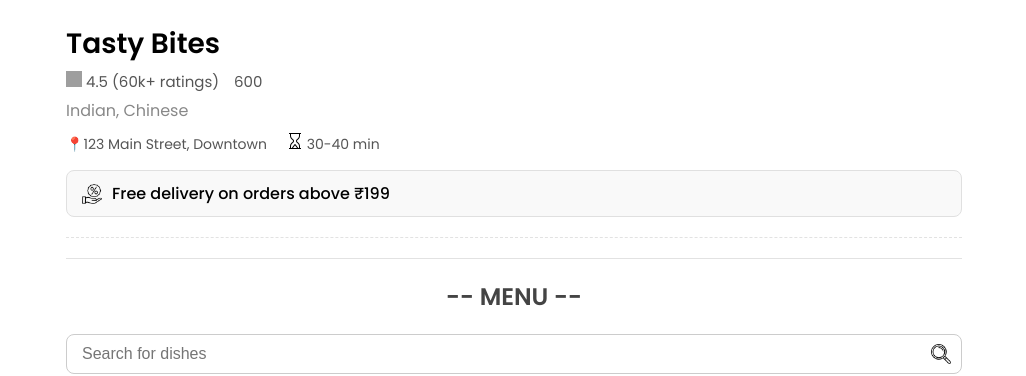
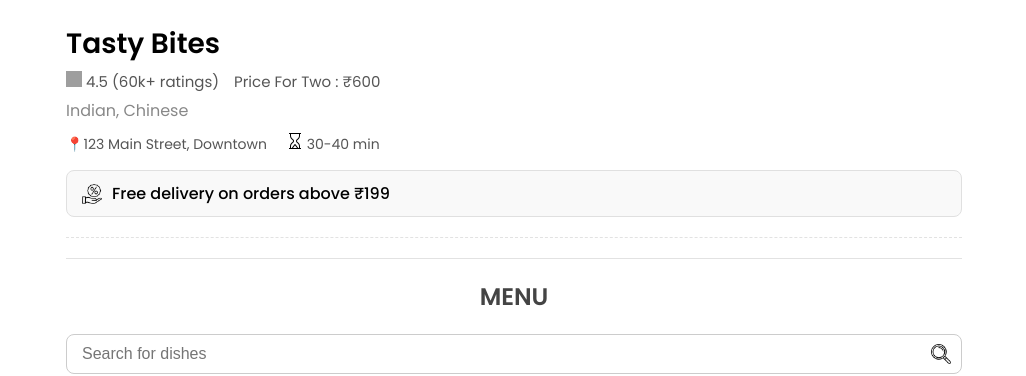
Before and after one commit to kireeti-ai/Snap-dish, a React (Vite) app in the folder Food/: page /restaurant/1 in a window 1280 px wide. Shown: the part 216-592 px from the top of the page, without its empty margins (126-1152 px from the left). Built offline with nearby package versions, Linux system fonts and the light colour scheme; grey boxes are pictures that could not be loaded.

Commit message:
all done

```diff
--- a/Food/src/App.jsx
+++ b/Food/src/App.jsx
@@ -1,5 +1,5 @@
 
-import React, { useState, useContext } from 'react'; // 1. Import useContext
+import React, { useState, useContext } from 'react';
 import Navbar from './components/navbar/navbar.jsx';
 import { Route, Routes } from 'react-router-dom';
 import Home from './pages/home/Home';
--- a/Food/src/components/RestaurantDisplay/RestaurantDisplay.jsx
+++ b/Food/src/components/RestaurantDisplay/RestaurantDisplay.jsx
@@ -1,9 +1,7 @@
-
 import React, { useContext } from 'react'
-
 import './RestaurantDisplay.css'
 import {RestaurantContext} from  '../../Context/RestaurantContext.jsx'
-import RestaurantItem from '../RestaurantItem/RestaurantItem';
+import RestaurantItem from '../RestaurantItem/RestaurantItem'
 
 const RestaurantDisplay = () => {
     const {restaurant_list} = useContext(RestaurantContext);
--- a/Food/src/pages/RestaurantDetail/RestaurantDetail.jsx
+++ b/Food/src/pages/RestaurantDetail/RestaurantDetail.jsx
@@ -31,7 +31,7 @@ const RestaurantDetail = () => {
     }, [id, restaurant_list]);
 
     if (!restaurant) {
-        return <div className="loading-state"><img src={assets.loading} alt="Loading"/>Loading restaurant details...</div>;
+        return <div className="loading-state"><img src={assets.loading} alt="Loading"/>Loading restaurant details... </div>;
     }
 
     return (
@@ -42,7 +42,7 @@ const RestaurantDetail = () => {
                     <p className="rating-info">
                         <img src={assets.star} alt="star" className="icon" /> {restaurant.rating} ({restaurant.people}k+ ratings)
                     </p>
-                    <p className="price-for-two">{restaurant.price_for_two}</p>
+                    <p className="price-for-two">Price For Two :  ₹{restaurant.price_for_two}</p>
                 </div>
                 <p className="cuisine">{restaurant.cuisine}</p>
                 <div className="location-time">
@@ -57,9 +57,9 @@ const RestaurantDetail = () => {
             <hr className="separator" />
 
             <div className="menu-search-filter">
-                <h3 className="menu-heading">-- MENU --</h3>
+                <h3 className="menu-heading"> MENU</h3>
                 <div className="search-bar">
-                    {/* Connect input to state */}
+
                     <input
                         type="text"
                         placeholder="Search for dishes"
@@ -76,7 +76,7 @@ const RestaurantDetail = () => {
                     >
                          Pure Veg
                     </button>
-                    <button className="filter-button">Bestseller</button>
+                    <button className="filter-button" >Bestseller</button>
                 </div>
             </div>
 
@@ -84,14 +84,12 @@ const RestaurantDetail = () => {
 
             <div className="full-menu-section">
                 {Object.keys(restaurantMenu).map(category => {
-                    // Apply filters before rendering
+
                     const filteredItems = restaurantMenu[category].filter(food => {
                         const matchesSearch = food.name.toLowerCase().includes(searchTerm.toLowerCase());
                         const matchesVeg = !vegOnly || food.type === 'Veg';
                         return matchesSearch && matchesVeg;
                     });
-
-                    // Only render the category if it has items after filtering
                     if (filteredItems.length === 0) {
                         return null;
                     }
--- a/Food/src/pages/home/Home.jsx
+++ b/Food/src/pages/home/Home.jsx
@@ -5,6 +5,7 @@ import ExploreMenu from '../../components/ExploreMenu/ExploreMenu';
 import FoodDisplay from '../../components/FoodDisplay/FoodDisplay';
 import RestaurantDisplay from '../../components/RestaurantDisplay/RestaurantDisplay';
 import Footer from '../../components/Footer/Footer'
+import './home.css'
 const Home = () => {
   const [category, setCategory] = useState("All");
 
```
